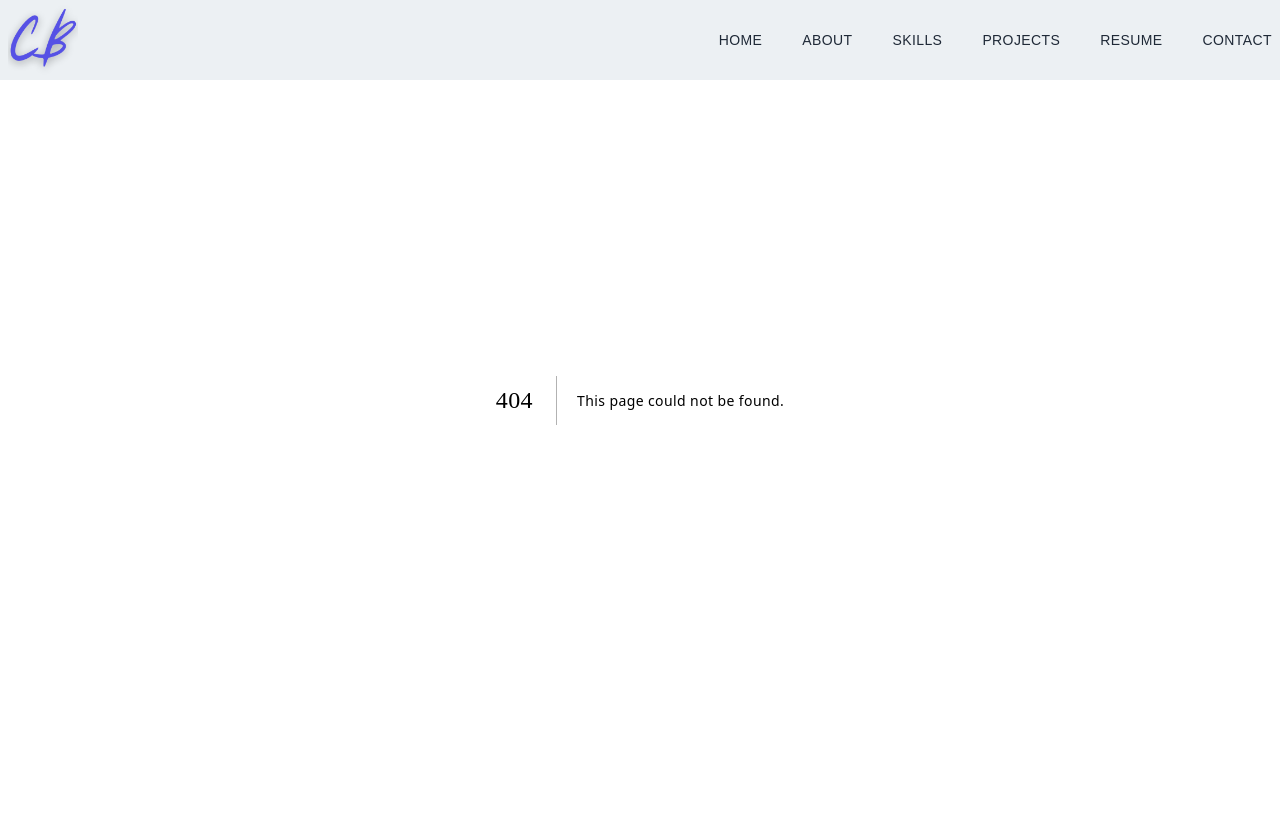
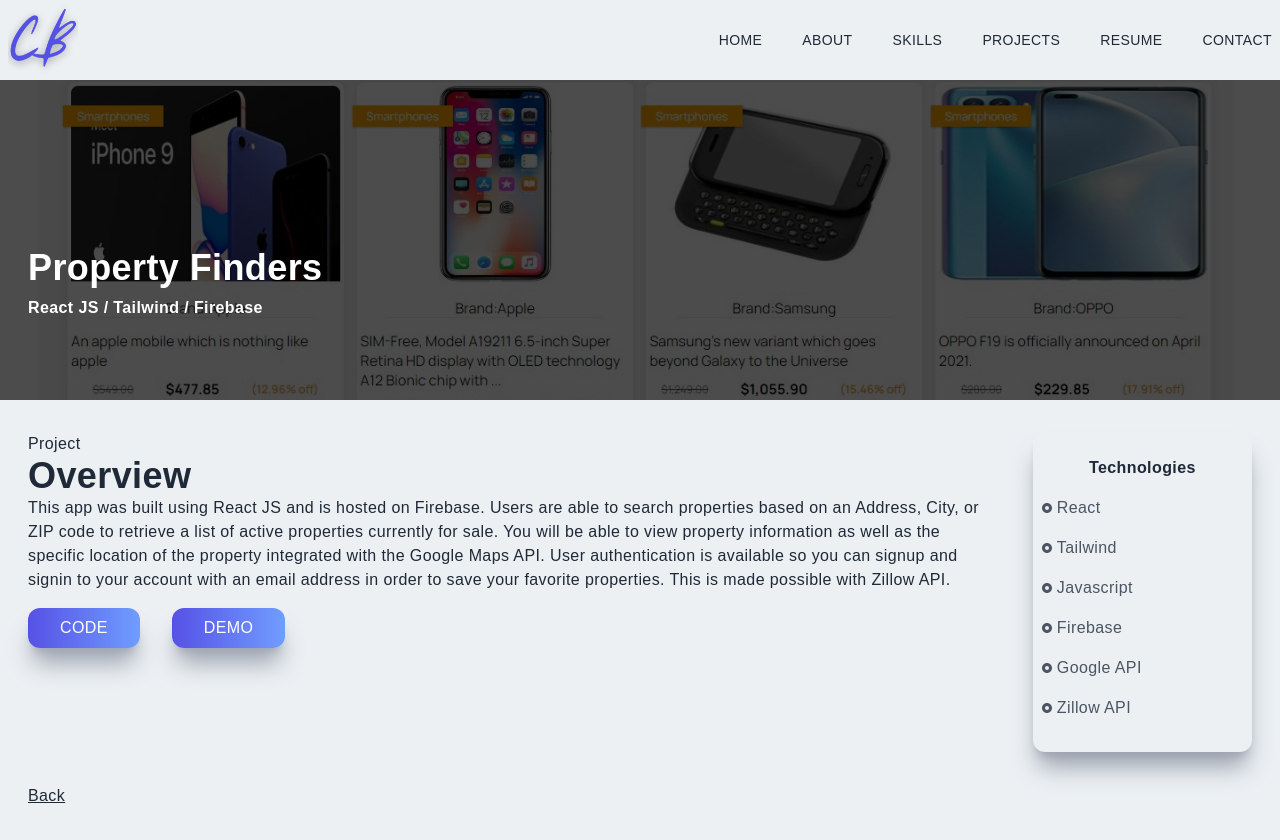
Before and after one commit to Haim-S/My_Portfolio_nextjs, a Next.js app: page /ProjectInformation in a window 1280 px wide. Before the commit this address had no page. Before the commit the page ends 800 px from the top, so only its background shows below. Built offline with nearby package versions, Linux system fonts and the light colour scheme.

Commit message:
fix thr project information page

```diff
--- a/components/navbar/SideBar.js
+++ b/components/navbar/SideBar.js
@@ -39,7 +39,7 @@
         {PAGES_PATH.map((p, i)=>{
                 return(
                   <Link key={i} href={p.path}>
-                   <li className='py-4 text-sm'>{p.linkLabel}</li>
+                   <li onClick={handleNav} className='py-4 text-sm'>{p.linkLabel}</li>
                 </Link>
                 )
               })}
--- /dev/null
+++ b/pages/ProjectInformation.jsx
@@ -0,0 +1,87 @@
+import Image from 'next/legacy/image'
+import Link from 'next/link'
+import React from 'react'
+import giftStore from "../public/assets/projects/giftStore.jpeg"
+import {RiRadioButtonFill} from "react-icons/ri"
+
+const ProjectInformation = () => {
+  return (
+    <div className='w-full'>
+      <div className='w-screen h-[50vh] lg:w-full relative'>
+        <div className='absolute top-0 left-0 w-[100vw] h-[50vh] bg-black/70 z-10' />
+        <Image
+          className='absolute z-1'
+          layout='fill'
+          objectFit='cover'
+          src={giftStore}
+          alt='/'
+        />
+        <div className='absolute top-[70%] max-w-[1240px] w-full left-[50%] right-[50%] translate-x-[-50%] translate-y-[-50%] text-white z-10 p-2'>
+          <h2 className='py-2'>Property Finders</h2>
+          <h3>React JS / Tailwind / Firebase</h3>
+        </div>
+      </div>
+
+      <div className='max-w-[1240px] mx-auto p-2 grid md:grid-cols-5 gap-8 py-8'>
+        <div className='col-span-4'>
+          <p>Project</p>
+          <h2>Overview</h2>
+          <p>
+            This app was built using React JS and is hosted on Firebase. Users
+            are able to search properties based on an Address, City, or ZIP code
+            to retrieve a list of active properties currently for sale. You will
+            be able to view property information as well as the specific
+            location of the property integrated with the Google Maps API. User
+            authentication is available so you can signup and signin to your
+            account with an email address in order to save your favorite
+            properties. This is made possible with Zillow API.
+          </p>
+          <a
+            href='https://github.com/fireclint/property-finder'
+            target='_blank'
+            rel='noreferrer'
+          >
+            <button className='px-8 py-2 mt-4 mr-8'>Code</button>
+          </a>
+          <a
+            href='https://property-finder-development.web.app/'
+            target='_blank'
+            rel='noreferrer'
+          >
+            <button className='px-8 py-2 mt-4'>Demo</button>
+          </a>
+        </div>
+        <div className='col-span-4 md:col-span-1 shadow-xl shadow-gray-400 rounded-xl py-4'>
+          <div className='p-2'>
+            <p className='text-center font-bold pb-2'>Technologies</p>
+            <div className='grid grid-cols-3 md:grid-cols-1'>
+              <p className='text-gray-600 py-2 flex items-center'>
+                <RiRadioButtonFill className='pr-1' /> React
+              </p>
+              <p className='text-gray-600 py-2 flex items-center'>
+                <RiRadioButtonFill className='pr-1' /> Tailwind
+              </p>
+              <p className='text-gray-600 py-2 flex items-center'>
+                <RiRadioButtonFill className='pr-1' /> Javascript
+              </p>
+              <p className='text-gray-600 py-2 flex items-center'>
+                <RiRadioButtonFill className='pr-1' /> Firebase
+              </p>
+              <p className='text-gray-600 py-2 flex items-center'>
+                <RiRadioButtonFill className='pr-1' /> Google API
+              </p>
+              <p className='text-gray-600 py-2 flex items-center'>
+                <RiRadioButtonFill className='pr-1' /> Zillow API
+              </p>
+            </div>
+          </div>
+        </div>
+        <Link href='/#projects'>
+          <p className='underline cursor-pointer'>Back</p>
+        </Link>
+      </div>
+    </div>
+  )
+}
+
+export default ProjectInformation
```
